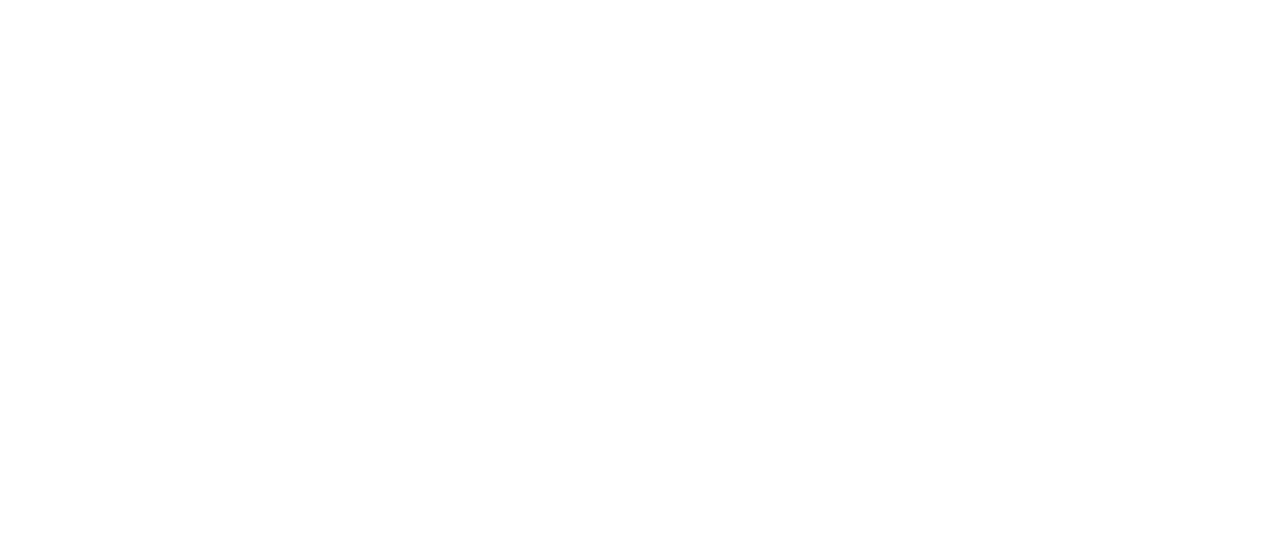
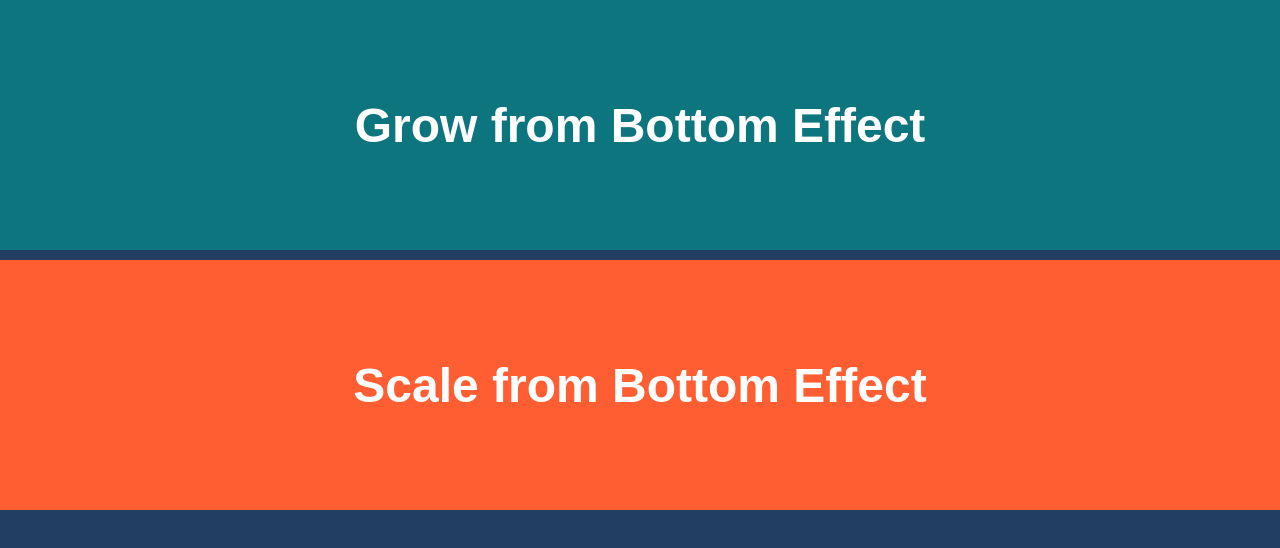
Before and after one commit to sudaoswahid-collab/LINK, a plain HTML site: page index.html in a window 1280 px wide. Drawn offline with Linux system fonts and the light colour scheme.

Commit message:
pratice end

```diff
--- a/css/style.css
+++ b/css/style.css
@@ -10,7 +10,68 @@
 }
 
 body {
-    background: var(--b-main-main);
+    background-color: #223e61;
     font-family: Nunito, sans-serif;
     color: #fff;
 }
+
+h2 {
+    display: flex;
+    align-items: center;
+    justify-content: center;
+    width: 100%;
+    height: 250px;
+    padding: 10px;
+    margin-bottom: 10px;
+}
+
+.Frist {
+    background-color: #0D757D;
+}
+
+.Secomd {
+    background-color: #ff5e33;
+}
+
+.link {
+    font-size: 3rem;
+    color: #fff;
+    text-decoration: none;
+    position: relative;
+    display: inline-block;
+}
+
+.Frist .link::after {
+    content: '';
+    position: absolute;
+    left: 0;
+    right: 0;
+    bottom: 0;
+    display: block;
+    background-color: orange;
+    width: 100%;
+    height: 0;
+    opacity: 0;
+    transition: height 0.15s ease-in-out, opacity 0.15s ease-in-out;
+
+}
+
+.Frist .link:hover::after {
+    height: 5px;
+    opacity: 1;
+}
+
+.Secomd .link::after {
+    content: '';
+    position: absolute;
+    right: 0;
+    bottom: 0;
+    width: 0;
+    height: 5px;
+    background-color: orangered;
+    transition: width 0.15s ease-in-out;
+}
+
+.Secomd .link:hover::after {
+    width: 100%;
+}
--- a/index.html
+++ b/index.html
@@ -16,7 +16,7 @@
     </h2>
     <h2 class="Secomd">
         <a class="link">
-            Grow from Bottom Effect
+
             Scale from Bottom Effect
         </a>
 
```
